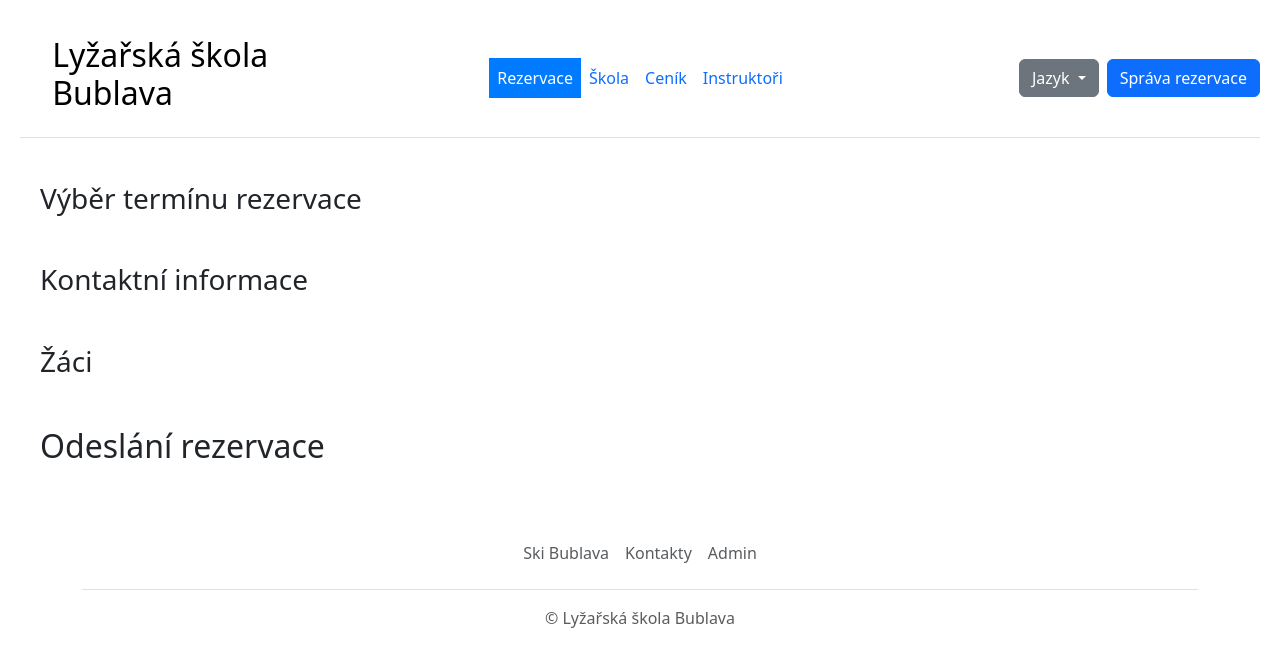
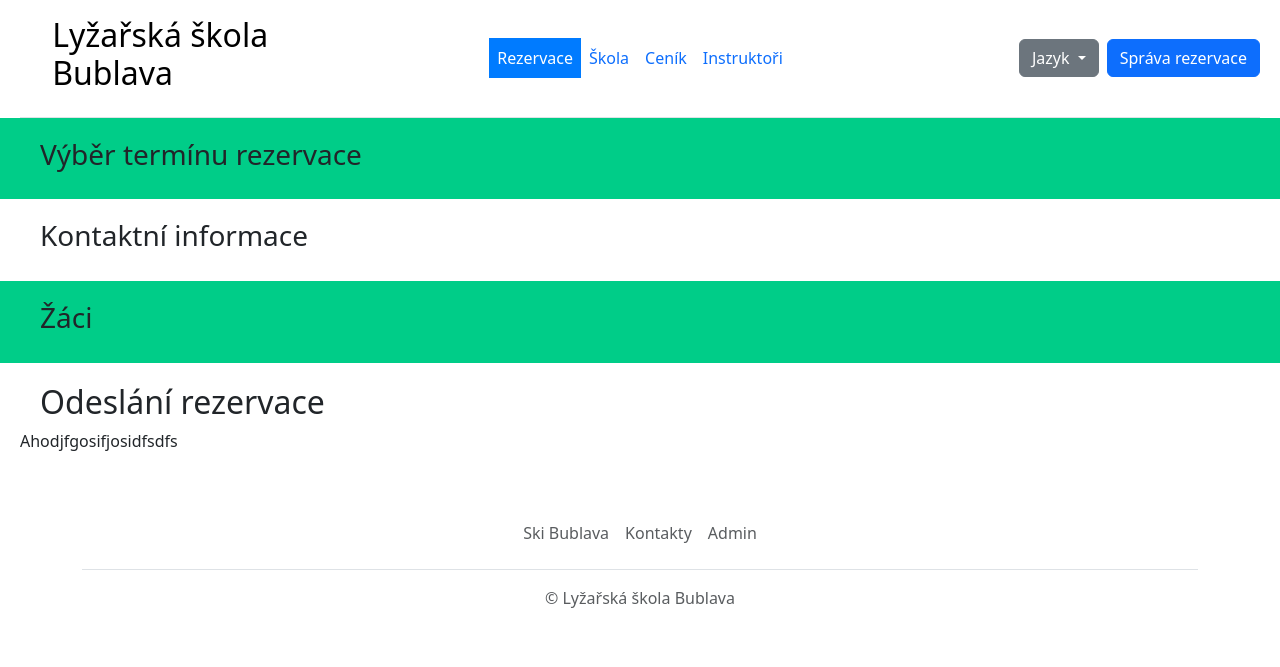
Before and after one commit to petrstipek/Rezervacni_webova_aplikace, a Flask app: page / in a window 1280 px wide. Shown: the top 667 px of the page. Run offline with Flask 3, Linux system fonts and the light colour scheme.

Commit message:
basic styling

```diff
--- a/flaskr/static/style.css
+++ b/flaskr/static/style.css
@@ -2,6 +2,15 @@ header {
     display: flex;
     align-items: center;
     justify-content: space-between;
+}
+
+.header-no-margin {
+    margin-bottom: -8px !important;
+}
+
+.global-margin {
+    margin-left: 20px;
+    margin-right: 20px;
 }
 
 .header .col-md-3 {
@@ -15,7 +24,6 @@ header {
 /* Adjust the h3 styling to ensure it doesn't disrupt alignment */
 .header .col-md-3 h3 {
     margin-top: 0;
-    margin-bottom: 0;
     padding: 0;
     /* You might want to adjust the font size or other properties based on your design */
 }
@@ -27,12 +35,11 @@ header {
     /* Ensures text color is white */
 }
 
-body {
-    margin: 20px;
-    /* Adjust the value to your preference */
-}
-
 section {
     padding: 20px;
     /* This will add padding inside the sections */
 }
+
+.section_blue {
+    background-color: rgb(0, 205, 136);
+}
--- a/flaskr/templates/base.html
+++ b/flaskr/templates/base.html
@@ -10,7 +10,7 @@
         {% block head %} {% endblock %}
     </head>
     <body>
-        <header class="d-flex flex-wrap align-items-center justify-content-center justify-content-md-between py-3 mb-4 border-bottom">
+        <header class="d-flex flex-wrap align-items-center justify-content-center justify-content-md-between py-3 mb-4 border-bottom header-no-margin global-margin">
             <div class="col-md-3 mb-2 mb-md-0">
                 <a href="/" class="d-inline-flex link-body-emphasis text-decoration-none">
                     <svg class="bi" width="40" height="32" role="img" aria-label="Bootstrap"><use xlink:href="#bootstrap"/></svg>
--- a/flaskr/templates/blog/reservation_page.html
+++ b/flaskr/templates/blog/reservation_page.html
@@ -5,19 +5,20 @@
 {% endblock %}
 
 {% block body %}
-    <section id="date_picker">
-        <h3>Výběr termínu rezervace</h3>
+    <section class="section_blue" id="date_picker">
+        <h3 class="global-margin">Výběr termínu rezervace</h3>
     </section>
 
-    <section id="contact_information">
-        <h3>Kontaktní informace</h3>
+    <section class="section_white" id="contact_information">
+        <h3 class="global-margin">Kontaktní informace</h3>
     </section>
 
-    <section id="contact_information">
-        <h3>Žáci</h3>
+    <section class="section_blue" id="students">
+        <h3 class="global-margin">Žáci</h3>
     </section>
 
-    <section id="contact_information">
-        <h2>Odeslání rezervace</h2>
+    <section class="section_white" id="reservation_send">
+        <h2 class="global-margin">Odeslání rezervace</h2>
+        <a>Ahodjfgosifjosidfsdfs</a>
     </section>
 {% endblock %}
```
